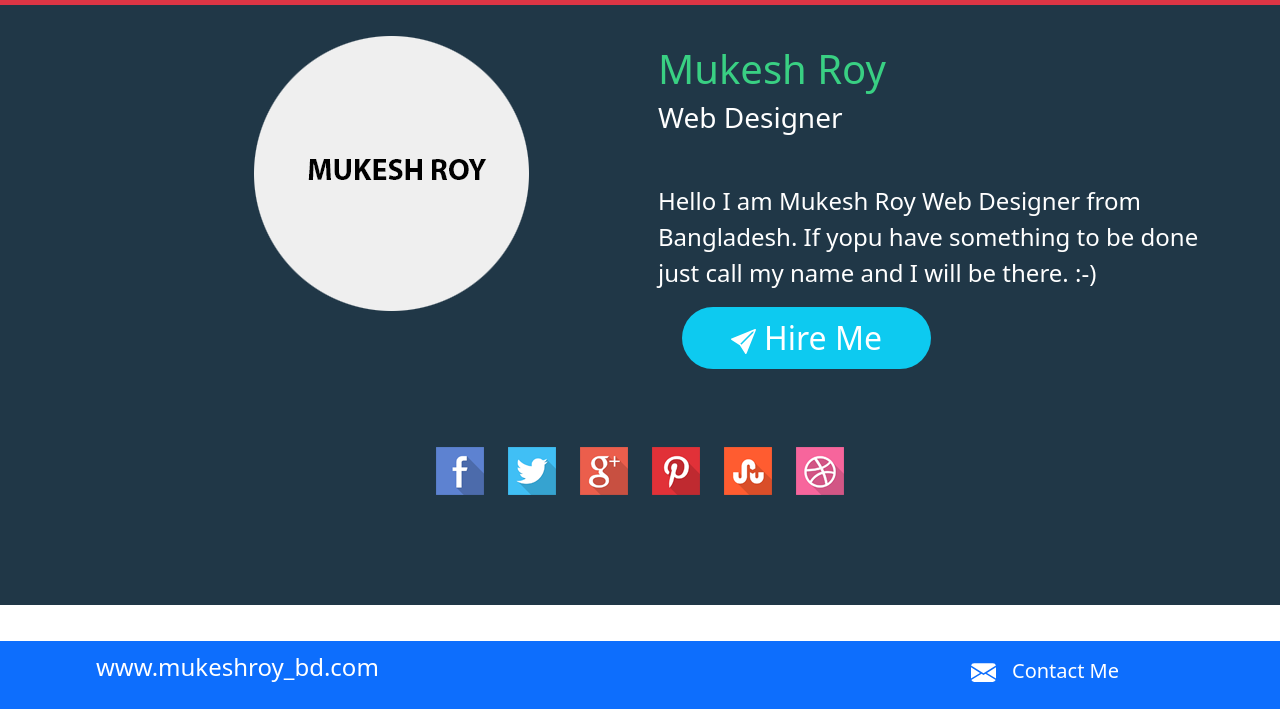
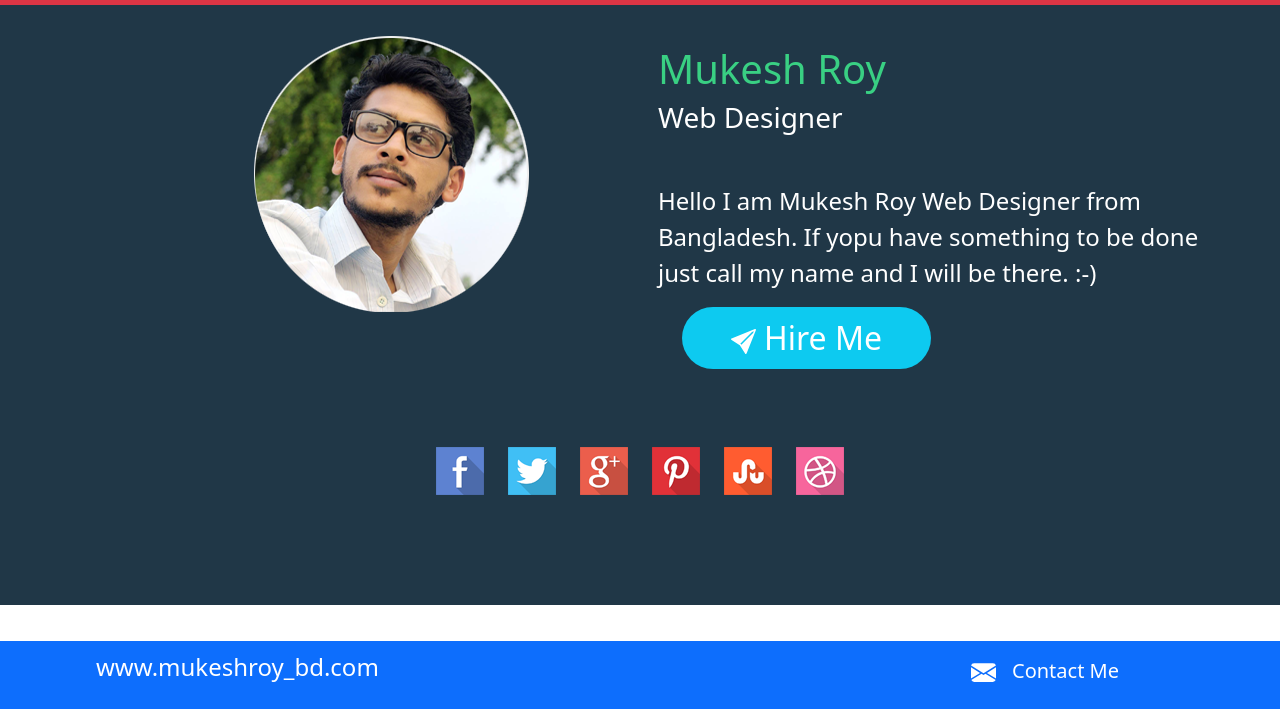
Before and after one commit to mukeshroy0608/my-webdesign, a plain HTML site: page index.html in a window 1280 px wide. Shown: the part 91-800 px from the top of the page. Drawn offline with nearby package versions, Linux system fonts and the light colour scheme.

Commit message:
pic added

```diff
--- a/index.html
+++ b/index.html
@@ -72,7 +72,7 @@
         <div class="container d-flex">
           <div class="row frist-row">
             <div class="col-6 offset-2">
-              <img class="profile-img" src="img/Mukesh.png" alt="">
+              <img class="profile-img" src="img/Mukesh2.png" alt="">
             </div>
           </div>
           <div class="col-6 offset-2 mb-2 profile">
```
Also changed, not shown: img/Mukesh2.png (added).
